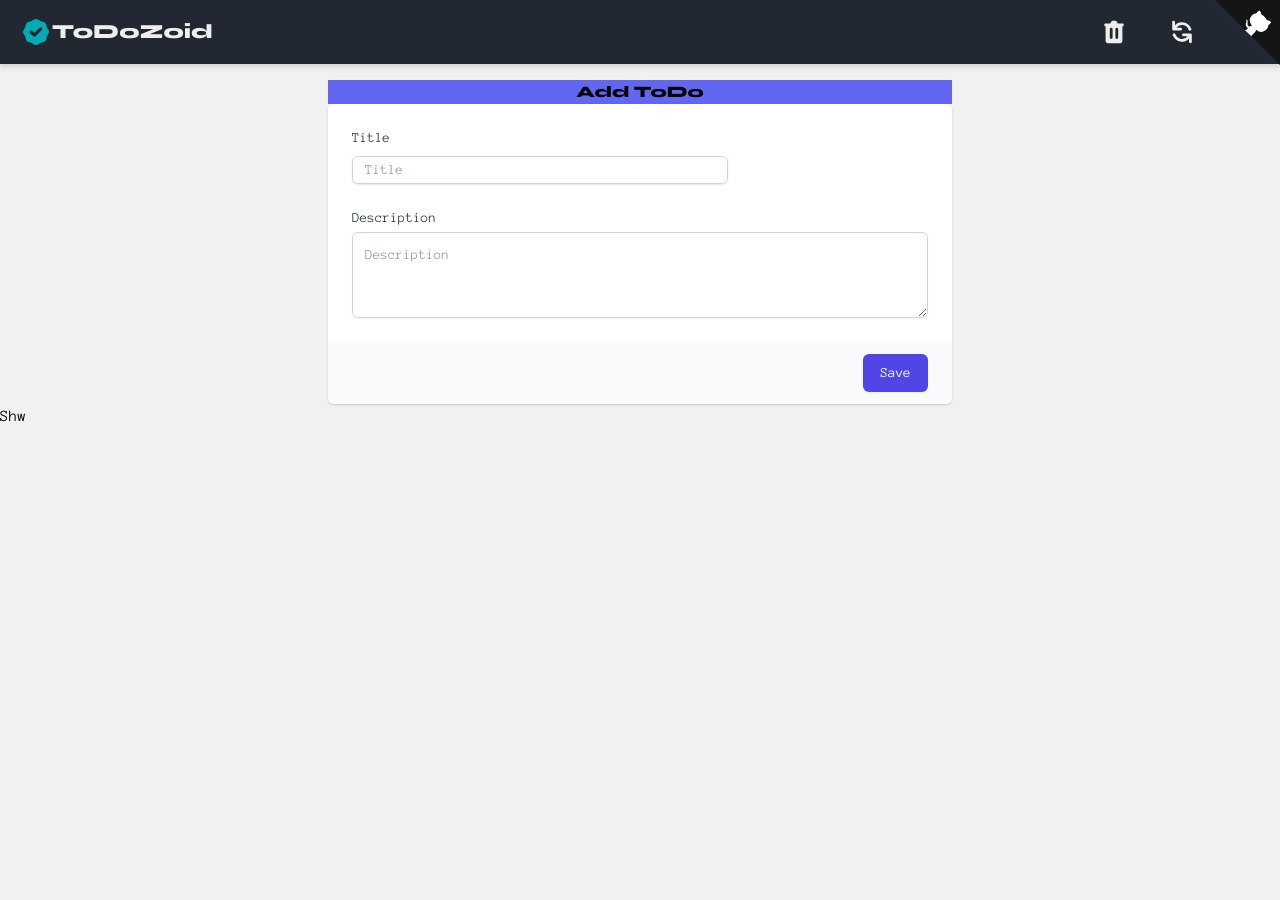
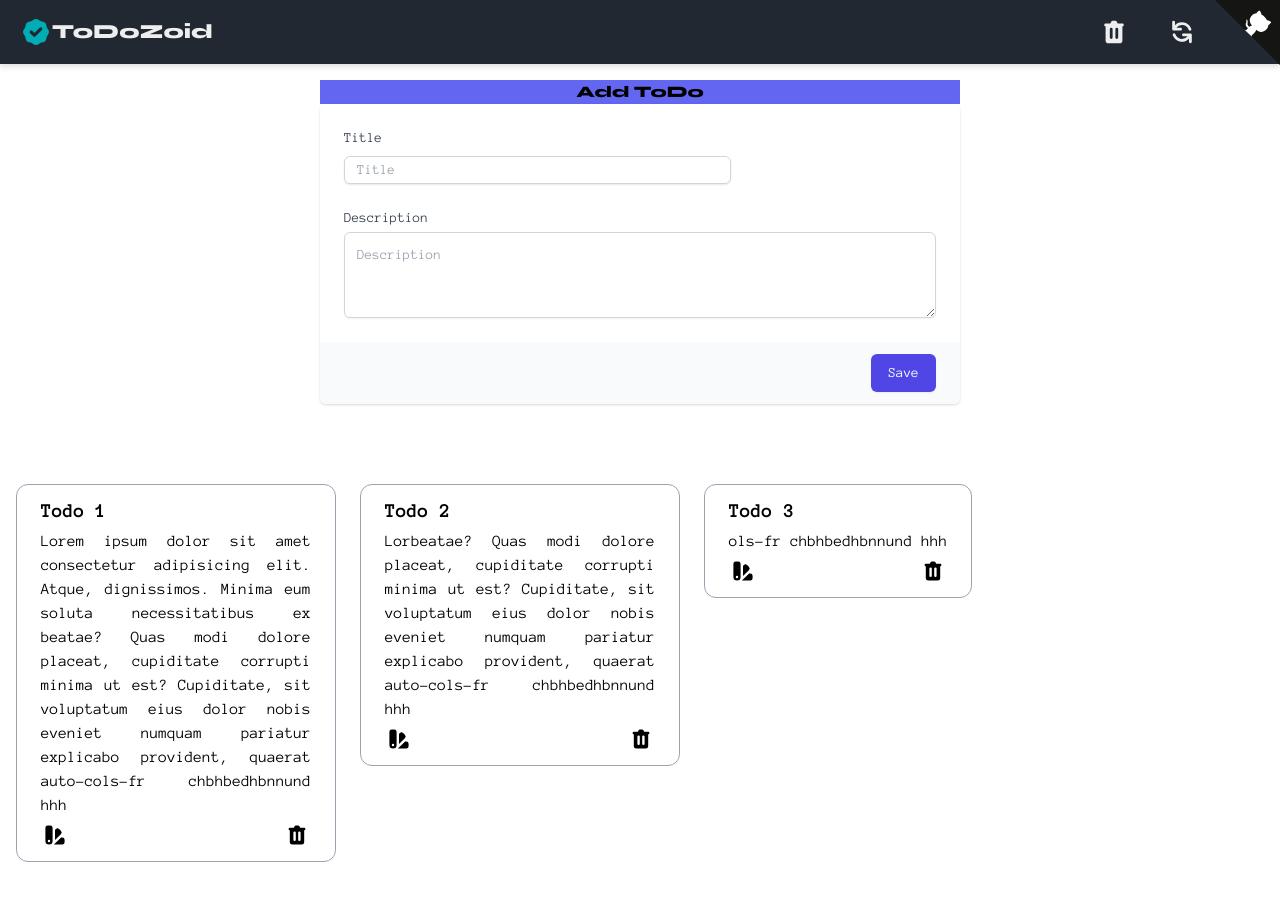
Before and after one commit to Drish-xD/ToDozoid, a Vue app: page / in a window 1280 px wide. Shown: the top 900 px of the page. After the commit the page ends 862 px from the top, so only its background shows below. Built offline with nearby package versions, Linux system fonts and the light colour scheme.

Commit message:
added todo model

```diff
--- a/src/App.vue
+++ b/src/App.vue
@@ -1,13 +1,17 @@
 <template>
   <navbar />
-  <add />
-  <Todo />
+  <main class="pt-20">
+    <add />
+    <section class="flex flex-wrap items-baseline gap-6 xl:max-w-screen-xl max-w-screen-md mx-auto mt-20 px-4">
+      <Todomodel />
+    </section>
+  </main>
 </template>
 
 <script>
 import navbar from "./components/Navbar.vue";
 import add from "./components/Add Model.vue";
-import Todo from "./components/Todo Model.vue";
+import Todomodel from "./components/Todo Model.vue";
 
 
 export default {
@@ -15,7 +19,7 @@ export default {
   components: {
     navbar,
     add,
-    Todo,
+    Todomodel,
   }
 }
 </script>
@@ -33,8 +37,7 @@ export default {
 
 body {
   width: 100%;
-  height: 100v;
-  background: #f1f1f1;
+  height: 100vh;
 }
 
 ::-webkit-scrollbar {
--- a/src/components/Add Model.vue
+++ b/src/components/Add Model.vue
@@ -1,11 +1,7 @@
 <template>
-  <div class="pt-20 w-full sm:container px-4 mx-auto">
-    <div class=" w-full sm:w-3/6 mx-auto">
-
-    <div class="">
+    <div class=" max-w-screen-sm mx-auto sm:px-0 px-4">
       <h1 class="block text-center font-extrabold font-syne bg-indigo-500">Add ToDo</h1>
-      <div class="mt-5 md:mt-0 md:col-span-2">
-        <form action="#" method="POST">
+        <form @submit.prevent="addtodo()" method="POST">
           <div class="shadow sm:rounded-md sm:overflow-hidden">
             <div class="px-4 py-5 bg-white space-y-6 sm:p-6">
               <div class="grid grid-cols-3 gap-6">
@@ -35,10 +31,7 @@
             </div>
           </div>
         </form>
-      </div>
     </div>
-    </div>
-  </div>
 </template>
 <script>
 export default {
@@ -46,11 +39,6 @@ export default {
 }
 </script>
 <style scoped>
-    .container-sm {
-        max-width: 60%;
-        background: #393E46;
-    }
-
     .font-syne {
         font-family: 'Syne';
     }
--- a/src/components/Navbar.vue
+++ b/src/components/Navbar.vue
@@ -5,7 +5,7 @@
             <span class="text-xl font-syne font-black select-none">ToDoZoid</span>
         </a>
         <div class="flex mx-16">
-            <TrashIcon class="icon h-6 w-6 mx-2 md:mx-5 md:h-7 md:w-7 hover:skew-x-0 cursor-pointer"/>
+            <TrashIcon class="icon h-6 w-6 mx-2 md:mx-5 md:h-7 md:w-7 cursor-pointer"/>
             <RefreshIcon class="icon h-6 w-6 mx-2 md:mx-5 md:h-7 md:w-7 cursor-pointer"/>
             <a href="https://github.com/Drish-xD/ToDozoid" target="_blank" class="github-corner">
                 <svg width="65" height="65" viewBox="0 0 250 250" style="fill:#151513; color:#fff; position: absolute; top: 0; border: 0; right: 0;">
--- a/src/components/Todo Model.vue
+++ b/src/components/Todo Model.vue
@@ -1,11 +1,51 @@
 <template>
-    <div class="w-full h-screen relative">
-        Shw
+
+    <div class="todos" v-for="todo in todos" :key="todo.id">
+    <div id="todo" class="max-w-xs px-6 py-3 rounded-xl cursor-default group border border-gray-400 bg-white hover:shadow-xl hover:border-gray-300 transition-all duration-200 transform hover:translate-x-2 hover:-translate-y-2" >
+        <h1 class="text-black text-xl font-extrabold"> {{ todo.title }} </h1>
+        <p class="text-black pt-1 text-justify"> {{ todo.Description }}</p>
+        <div class="flex justify-between">
+            <ColorSwatchIcon class="icon h-6 w-6 p-0.5 md:h-7 md:w-7 mt-1 cursor-pointer"/>
+            <TrashIcon class="icon h-6 w-6 p-0.5 md:h-7 md:w-7 mt-1 cursor-pointer"/>
+        </div>
+    </div>
     </div>
 </template>
 <script>
+import { TrashIcon } from '@heroicons/vue/solid'
+import { ColorSwatchIcon  } from '@heroicons/vue/solid'
+import { ref } from "vue"
+
+
 export default {
+    components: {
+        TrashIcon,
+        ColorSwatchIcon,
+    },
 
+    setup() {
+        const todos = ref([
+            {
+                id: 1,
+                title: 'Todo 1',
+                Description: 'Lorem ipsum dolor sit amet consectetur adipisicing elit. Atque, dignissimos. Minima eum soluta necessitatibus ex beatae? Quas modi dolore placeat, cupiditate corrupti minima ut est? Cupiditate, sit voluptatum eius dolor nobis eveniet numquam pariatur explicabo provident, quaerat auto-cols-fr	chbhbedhbnnund hhh'
+            },
+            {
+                id: 2,
+                title: 'Todo 2',
+                Description: 'Lorbeatae? Quas modi dolore placeat, cupiditate corrupti minima ut est? Cupiditate, sit voluptatum eius dolor nobis eveniet numquam pariatur explicabo provident, quaerat auto-cols-fr	chbhbedhbnnund hhh'
+            },
+            {
+                id: 3,
+                title: 'Todo 3',
+                Description: 'ols-fr	chbhbedhbnnund hhh'
+            },
+        ]);
+
+        return  {
+            todos,
+        }
+    }
 }
 </script>
 <style scoped>
```
Also changed, not shown: 1 other file (tests, documents, lock files or other folders).
